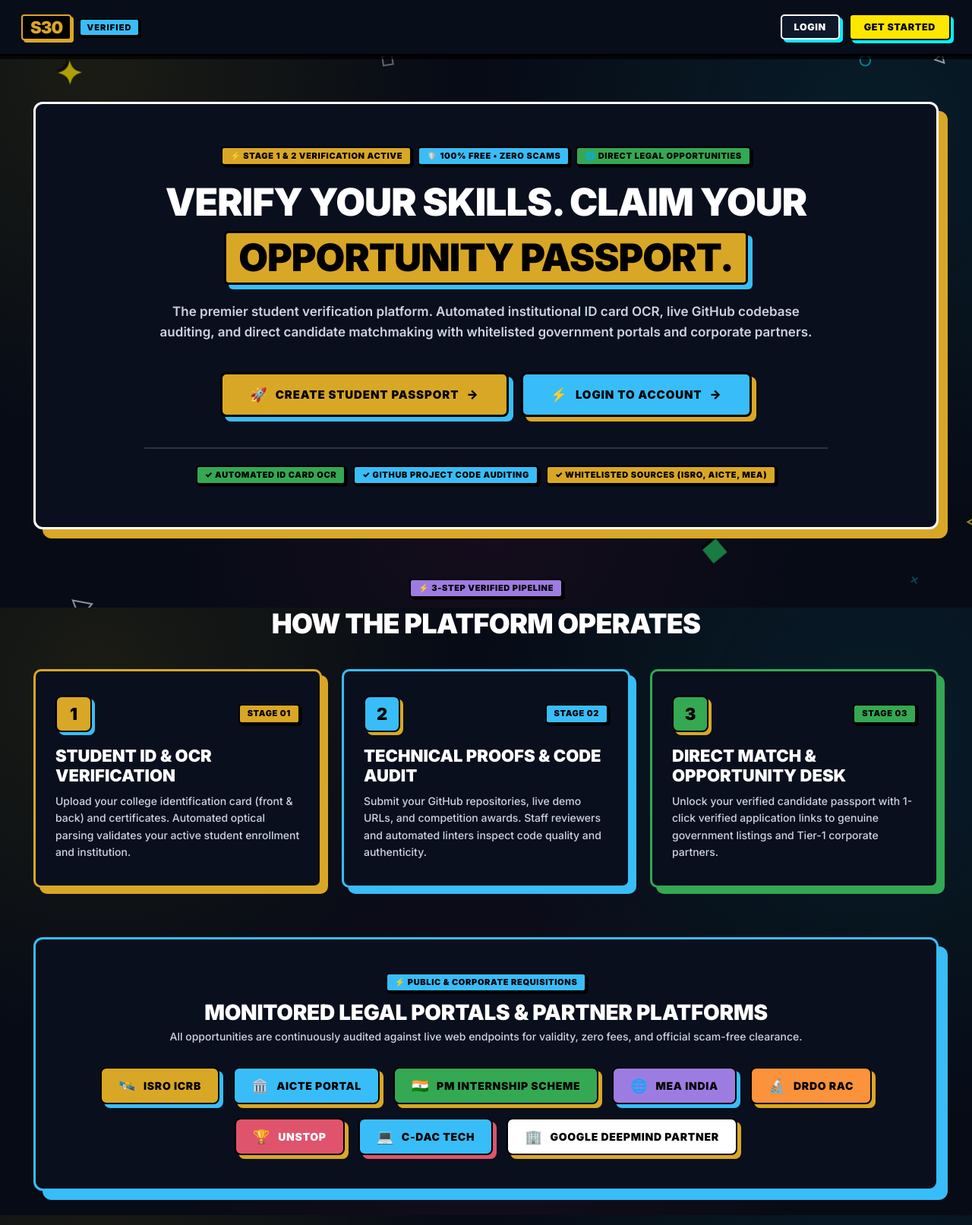
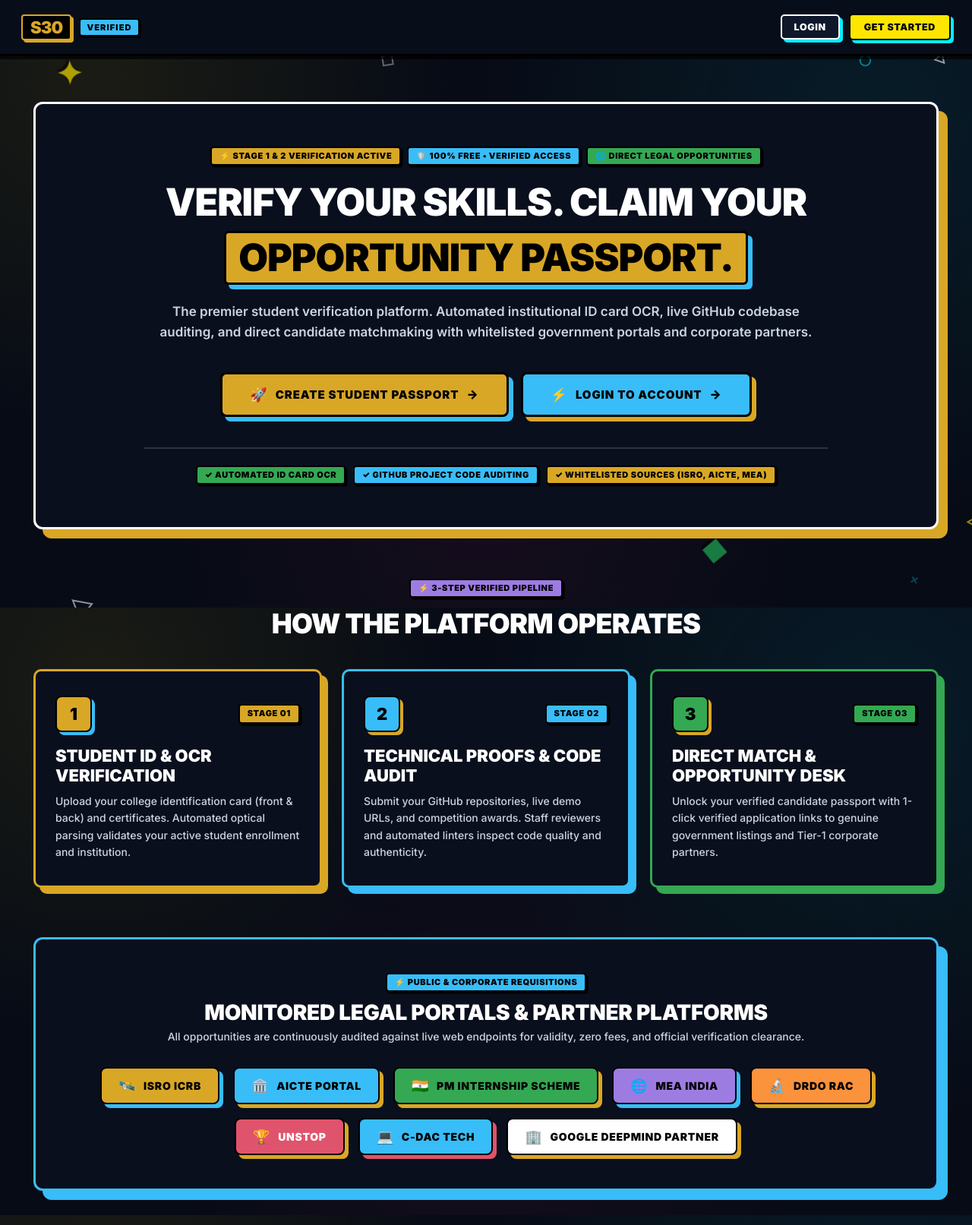
Before and after one commit to Rudra-Prasad-Rout/Skill-Matcher, a Flask app: page / in a window 1280 px wide. Shown: the top 1613 px of the page at 76% size. Run offline with Flask 3, Linux system fonts and the light colour scheme.

Commit message:
Remove SCAM-FREE badges and references across all internship cards and platform views

```diff
--- a/templates/analysis.html
+++ b/templates/analysis.html
@@ -147,9 +147,6 @@
                     🌐 {{ match.source_site }}
                   </span>
                   {% endif %}
-                  <span class="neo-badge neo-badge-green" style="font-size: 9.5px; padding: 2px 6px;">
-                    ✓ SCAM-FREE
-                  </span>
                 </div>
 
                 <h4 style="font-size: 16.5px; font-weight: 900; color: #ffffff; line-height: 1.3; letter-spacing: -0.01em;">
--- a/templates/landing.html
+++ b/templates/landing.html
@@ -264,7 +264,7 @@
           ⚡ STAGE 1 & 2 VERIFICATION ACTIVE
         </span>
         <span class="neo-badge" style="background: #38BDF8; color: #000; font-size: 11px; padding: 4px 10px; border: 2px solid #000; box-shadow: 3px 3px 0px #D9A726;">
-          🛡️ 100% FREE • ZERO SCAMS
+          🛡️ 100% FREE • VERIFIED ACCESS
         </span>
         <span class="neo-badge" style="background: #34A853; color: #000; font-size: 11px; padding: 4px 10px; border: 2px solid #000; box-shadow: 3px 3px 0px #D9A726;">
           🌐 DIRECT LEGAL OPPORTUNITIES
@@ -392,7 +392,7 @@
         Monitored Legal Portals & Partner Platforms
       </h3>
       <p style="font-size: 14px; color: #cbd5e1; margin-top: 6px; font-weight: 500;">
-        All opportunities are continuously audited against live web endpoints for validity, zero fees, and official scam-free clearance.
+        All opportunities are continuously audited against live web endpoints for validity, zero fees, and official verification clearance.
       </p>
     </div>
 
```
Also changed, not shown: templates/admin.html (+6 -6 lines).
